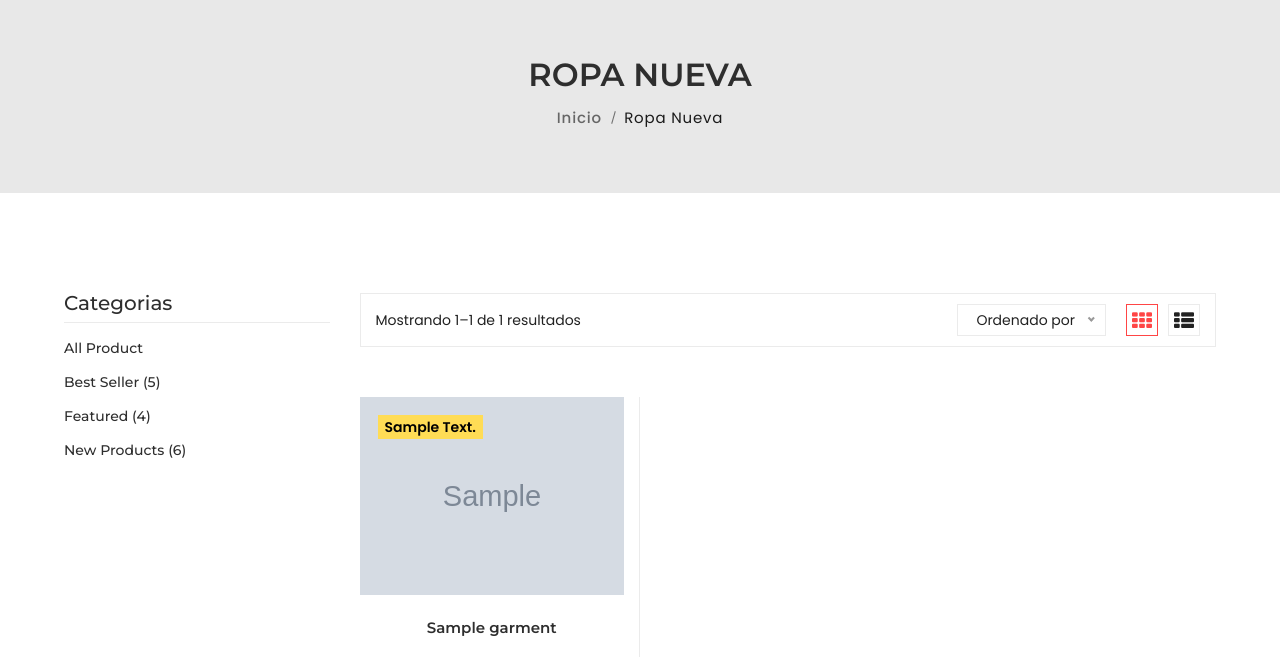
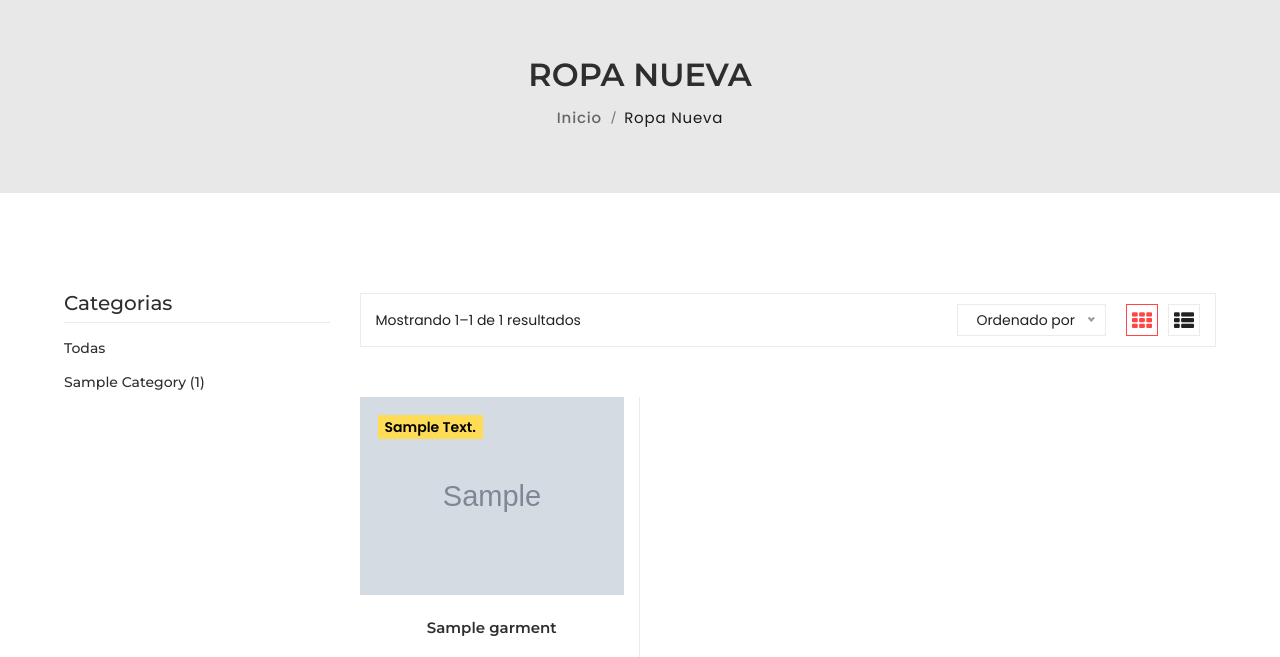
Before and after one commit to jufranva/ahorro, a PHP site: page /nueva in a window 1280 px wide. Shown: the part 151-808 px from the top of the page. Run offline with PHP 8.4, Linux system fonts and the light colour scheme; tables that the repository leaves empty hold one stand-in row (values such as "Sample post"); grey boxes marked "Sample" are stand-in pictures.

Commit message:
Filter garments by category

```diff
--- a/app/controllers/NuevaController.php
+++ b/app/controllers/NuevaController.php
@@ -1,14 +1,17 @@
 <?php
 require_once __DIR__ . '/../models/Garment.php';
+require_once __DIR__ . '/../models/Category.php';
 
 class NuevaController
 {
     public function index(): void
     {
-        $garments = array_values(array_filter(Garment::all(), function ($g) {
+        $categoryId = isset($_GET['category']) ? (int)$_GET['category'] : null;
+        $garments = array_values(array_filter(Garment::all(null, null, $categoryId), function ($g) {
             return ($g['type'] ?? '') === 'nueva';
         }));
         $total = count($garments);
+        $categories = Category::all();
         include __DIR__ . '/../views/nueva.php';
     }
 }
--- a/app/models/Garment.php
+++ b/app/models/Garment.php
@@ -4,7 +4,7 @@ require_once __DIR__ . '/Tag.php';
 
 class Garment
 {
-    public static function all(?string $search = null, ?int $stateId = null): array
+    public static function all(?string $search = null, ?int $stateId = null, ?int $categoryId = null): array
     {
         $mysqli = obtenerConexion();
         $baseSql = 'SELECT g.*, c.name AS category_name, p.name AS provider_name, t.text AS tag_text, t.color AS tag_color, s.name AS state_name '
@@ -27,6 +27,9 @@ class Garment
         }
         if ($stateId !== null) {
             $conditions[] = 'g.state_id = ' . (int)$stateId;
+        }
+        if ($categoryId !== null) {
+            $conditions[] = 'g.category_id = ' . (int)$categoryId;
         }
 
         $sql = $baseSql;
--- a/app/views/nueva.php
+++ b/app/views/nueva.php
@@ -165,10 +165,10 @@
                             <h3 class="widget-title">Categorias</h3>
                             <div class="sidebar-body">
                                 <ul class="sidebar-list">
-                                    <li><a href="#">All Product</a></li>
-                                    <li><a href="#">Best Seller (5)</a></li>
-                                    <li><a href="#">Featured (4)</a></li>
-                                    <li><a href="#">New Products (6)</a></li>
+                                    <li><a href="nueva.php"<?= $categoryId === null ? ' class="active"' : '' ?>>Todas</a></li>
+                                    <?php foreach ($categories as $cat): ?>
+                                    <li><a href="nueva.php?category=<?= $cat['id']; ?>"<?= $categoryId === (int)$cat['id'] ? ' class="active"' : '' ?>><?= htmlspecialchars($cat['name']); ?> (<?= $cat['usage_count']; ?>)</a></li>
+                                    <?php endforeach; ?>
                                 </ul>
                             </div>
                         </div>
```
